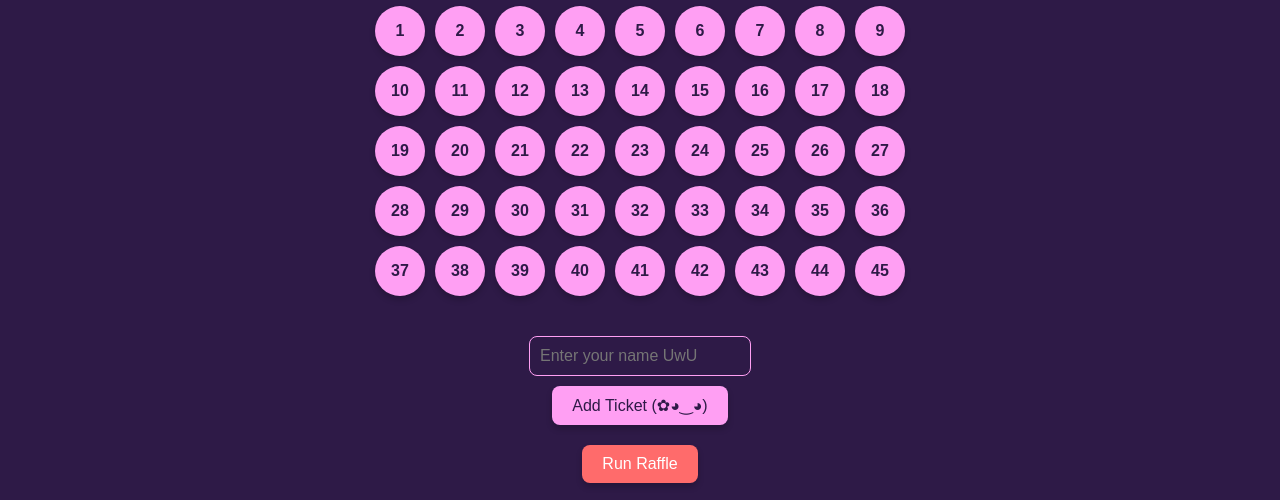
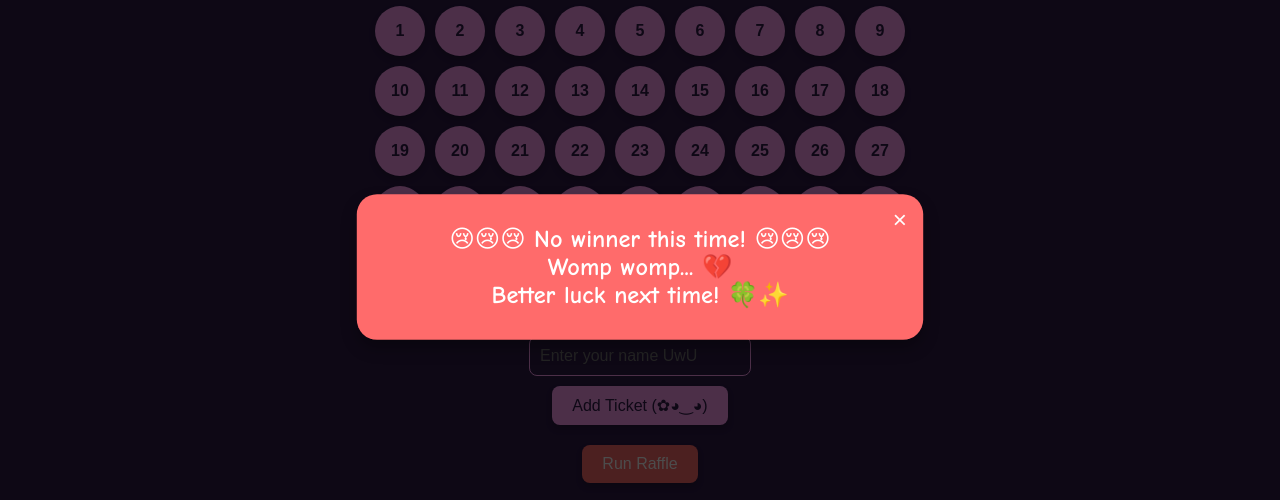
Before and after one commit to mikkurogue/uwu-tickets, a plain HTML site: page index.html in a window 1280 px wide. Both pictures are taken after a click on the button "Run Raffle". Shown: the part 133-633 px from the top of the page. Drawn offline with Linux system fonts and the light colour scheme.

Commit message:
finished

```diff
--- a/index.html
+++ b/index.html
@@ -192,6 +192,69 @@
       box-shadow: 0 4px 8px rgba(255, 71, 87, 0.4);
     }
 
+    /* Result Box */
+    .result-box {
+      position: fixed;
+      top: 50%;
+      left: 50%;
+      transform: translate(-50%, -50%);
+      width: 80%;
+      max-width: 500px;
+      padding: 30px;
+      border-radius: 20px;
+      text-align: center;
+      font-size: 1.5rem;
+      font-weight: bold;
+      box-shadow: 0 8px 16px rgba(0, 0, 0, 0.3);
+      display: none; /* Hidden by default */
+      z-index: 1000; /* Ensure it's on top */
+      animation: bounce 1s infinite; /* Bouncing animation */
+    }
+
+    .result-box.winner {
+      background-color: #4caf50; /* Green for winner */
+      color: #ffffff;
+    }
+
+    .result-box.no-winner {
+      background-color:#ff6b6b; /* Red for no winner */
+      color: #ffffff;
+    }
+
+    /* Bounce Animation */
+    @keyframes bounce {
+      0%, 100% {
+        transform: translate(-50%, -50%) scale(1);
+      }
+      50% {
+        transform: translate(-50%, -50%) scale(1.1);
+      }
+    }
+
+    /* Overlay */
+    .overlay {
+      position: fixed;
+      top: 0;
+      left: 0;
+      width: 100%;
+      height: 100%;
+      background-color: rgba(0, 0, 0, 0.7);
+      display: none; /* Hidden by default */
+      z-index: 999; /* Below the result box */
+    }
+
+    /* Close Button */
+    .close-btn {
+      position: absolute;
+      top: 10px;
+      right: 10px;
+      background: none;
+      border: none;
+      font-size: 1.5rem;
+      color: #ffffff;
+      cursor: pointer;
+    }
+
     /* UwU Animations */
     @keyframes uwu {
       0%, 100% {
@@ -234,6 +297,15 @@
   </ul>
 </div>
 
+<!-- Overlay -->
+<div id="overlay" class="overlay"></div>
+
+<!-- Result Box -->
+<div id="result-box" class="result-box">
+  <button class="close-btn" onclick="closeResultBox()">×</button>
+  <div id="result-content"></div>
+</div>
+
 <script src="./script.js"></script>
 </body>
 </html>
--- a/script.js
+++ b/script.js
@@ -2,7 +2,7 @@
 let selectedNumbers = [];
 const ticketList = [];
 
-// read from local storage and fill ticket list if there are items
+// Read from local storage and fill ticket list if there are items
 localStorage.getItem('ticketList') && JSON.parse(localStorage.getItem('ticketList')).forEach(ticket => {
   ticketList.push(ticket);
   renderTicketList();
@@ -57,7 +57,7 @@ function addTicketToList() {
   document.getElementById("user_name_input").value = "";
   document.getElementById("user_name_input").focus();
 
-  // save the ticket list to local storage
+  // Save the ticket list to local storage
   localStorage.setItem('ticketList', JSON.stringify(ticketList));
 }
 
@@ -77,6 +77,7 @@ function renderTicketList() {
     )
     .join("");
 }
+
 // Clear selected numbers
 function clearSelections() {
   selectedNumbers = [];
@@ -91,7 +92,6 @@ document.getElementById("user_name_input").addEventListener("keydown", (event) =
     addTicketToList();
   }
 });
-
 
 // Raffle number generator and winner checker
 function generateRaffleNumbers() {
@@ -110,7 +110,7 @@ function checkForWinner(raffleNumbers) {
   ticketList.forEach((ticket) => {
     const matchedNumbers = ticket.numbers.filter((num) => raffleNumbers.includes(num));
     if (matchedNumbers.length === 5) {
-      winners.push(ticket.user);
+      winners.push(ticket);
     }
   });
   return winners;
@@ -121,20 +121,53 @@ function runRaffle() {
   const raffleNumbers = generateRaffleNumbers();
   const winners = checkForWinner(raffleNumbers);
 
-  // Display the raffle numbers
-  alert(`Raffle Numbers: ${raffleNumbers.join(", ")}`);
+  // Display the result in the result box
+  const resultBox = document.getElementById("result-box");
+  const overlay = document.getElementById("overlay");
+  const resultContent = document.getElementById("result-content");
 
-  // Display the winners (if any)
+  resultBox.style.display = "block";
+  overlay.style.display = "block";
+
   if (winners.length > 0) {
-    alert(`Winners: ${winners.join(", ")}`);
+    // Winner message
+    resultBox.className = "result-box winner";
+    resultContent.innerHTML = `
+      <div>🎉🎉🎉 WE HAVE A WINNER! 🎉🎉🎉</div>
+      <div>Winner: ${winners[0].user} 🏆</div>
+      <div>Winning Numbers: ${winners[0].numbers.join(", ")} 🔢</div>
+      <div>Congratulations! 🥳🎊</div>
+    `;
   } else {
-    alert("No winners this time! Better luck next time!");
+    // No winner message
+    resultBox.className = "result-box no-winner";
+    resultContent.innerHTML = `
+      <div>😢😢😢 No winner this time! 😢😢😢</div>
+      <div>Womp womp... 💔</div>
+      <div>Better luck next time! 🍀✨</div>
+    `;
   }
+
   // Clear local storage and reset the ticket list
   localStorage.removeItem('ticketList');
   ticketList.length = 0; // Clear the ticket list array
   renderTicketList(); // Re-render the empty ticket list
 }
+
+// Close result box
+function closeResultBox() {
+  const resultBox = document.getElementById("result-box");
+  const overlay = document.getElementById("overlay");
+  resultBox.style.display = "none";
+  overlay.style.display = "none";
+}
+
+// Close result box on Escape key press
+document.addEventListener("keydown", (event) => {
+  if (event.key === "Escape") {
+    closeResultBox();
+  }
+});
 
 // Add a button to run the raffle
 const raffleButton = document.createElement("button");
```
